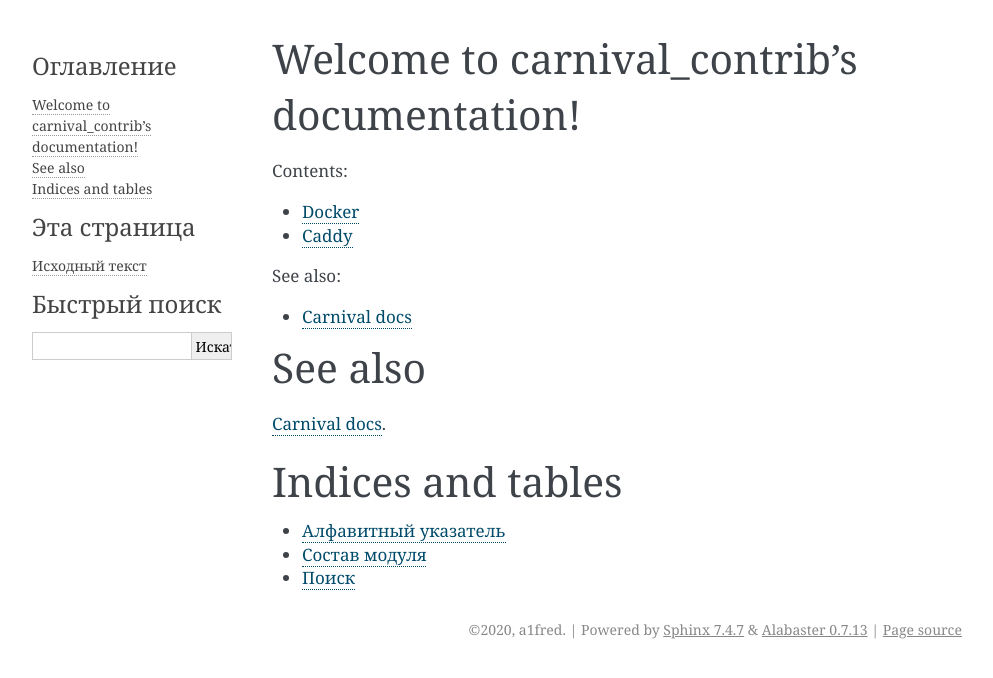
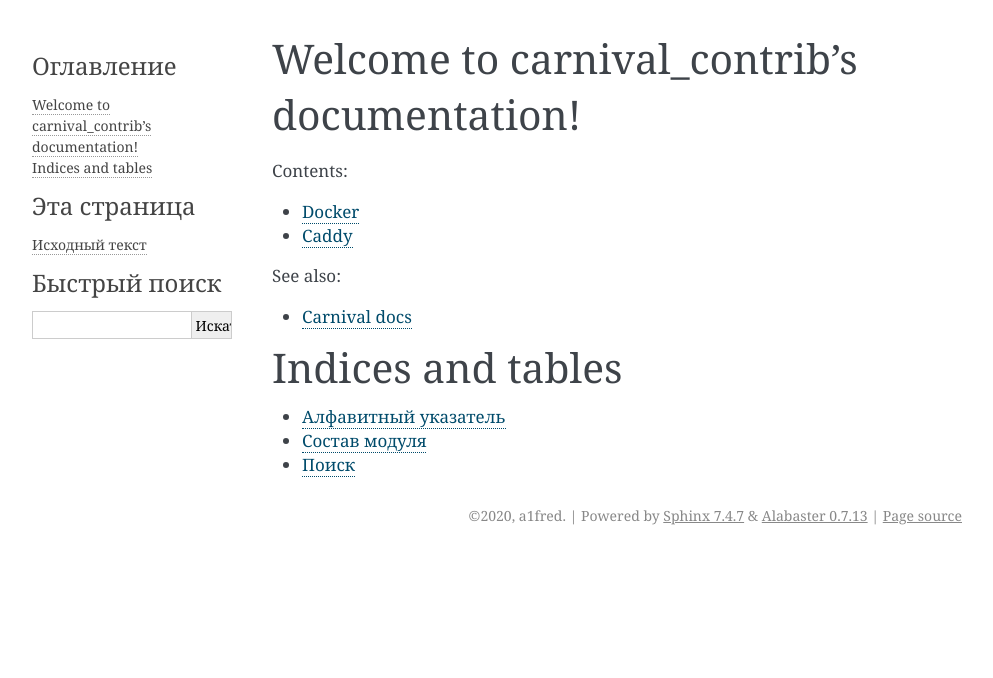
Before and after one commit to carnival-org/carnival-contrib, a Sphinx documentation site: the page built from docs/source/index.rst, in a window 1280 px wide. Shown: the top 678 px of the page, without its empty margins (148-1141 px from the left). Built offline with Sphinx 7.4.7, drawn with Linux system fonts in a browser that asks for light colours.

Commit message:
docs contrib link

```diff
--- a/docs/source/index.rst
+++ b/docs/source/index.rst
@@ -19,11 +19,6 @@
 
    Carnival docs <https://carnival.readthedocs.io/projects/contrib/en/latest/>
 
-See also
-=============
-`Carnival docs <https://carnival.readthedocs.io/projects/contrib/en/latest/>`_.
-
-
 
 Indices and tables
 ==================
```
